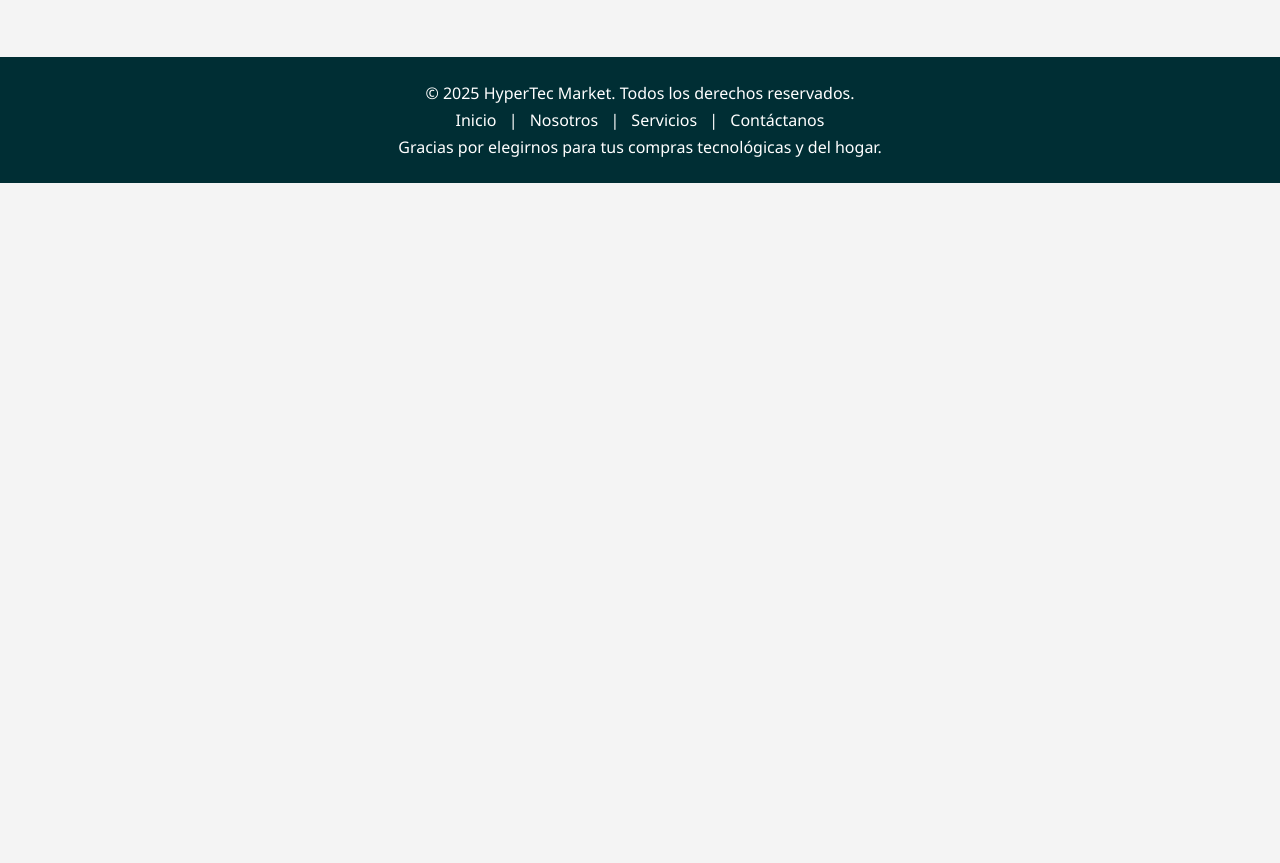
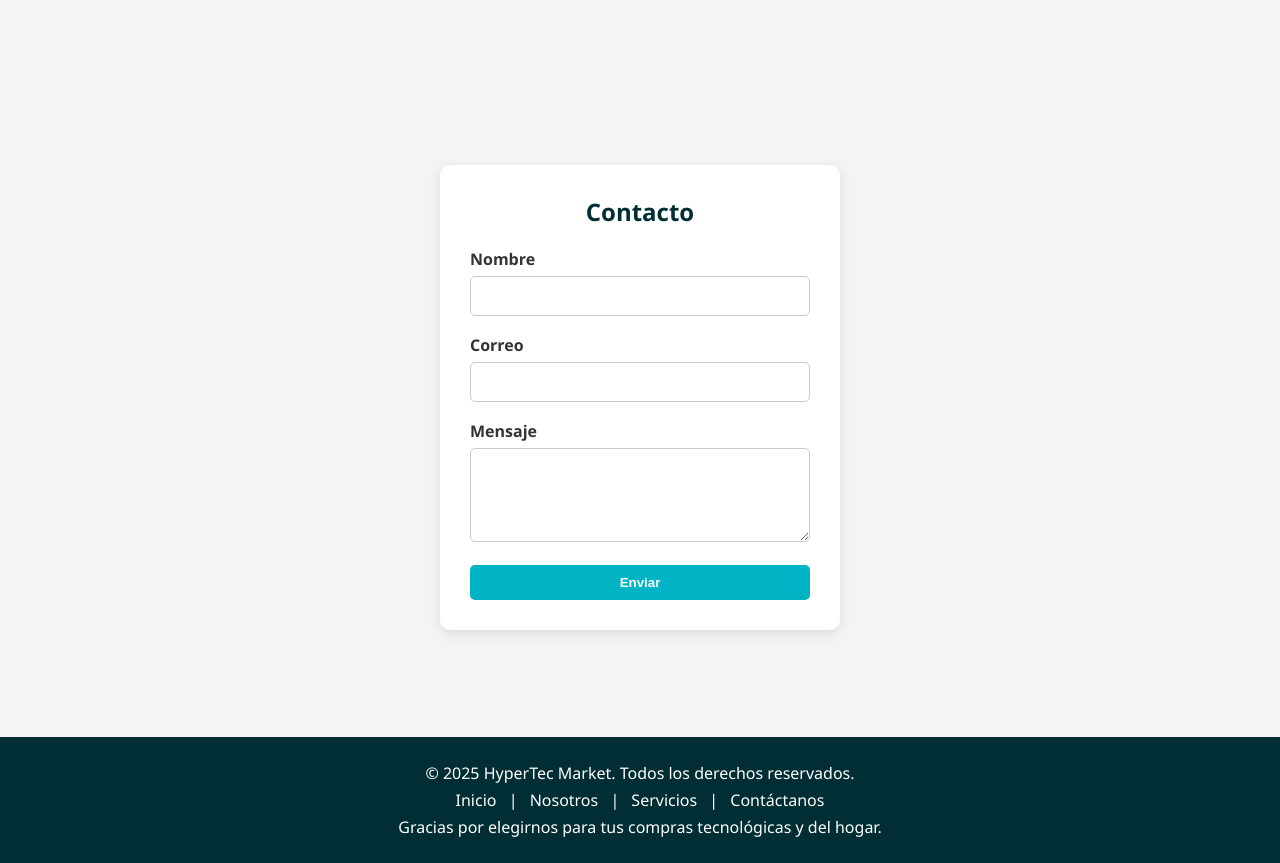
Before and after one commit to J4mesC4still0/HyperTec_Pagina, a plain HTML site: page index.html in a window 1280 px wide. Shown: the part 236-1099 px from the top of the page. Before the commit the page ends 800 px from the top, so only its background shows below. Drawn offline with Linux system fonts and the light colour scheme.

Commit message:
se agregó un formulario temporal en index. y sus estilos en un bloque dentro del css

```diff
--- a/SRC/style.css
+++ b/SRC/style.css
@@ -90,3 +90,67 @@
   .footer-nav a:hover {
     color: #00b8a9; /* Color de resaltado opcional al pasar el ratón por encima */
   }
+
+
+
+
+
+
+  /* estilos formulario index */
+
+  .contact-form-container {
+    display: flex;
+    align-items: center;
+    justify-content: center;
+    height: calc(100vh - 120px); /* Descuenta header y footer si están fijos */
+    background-color: #f4f4f4;
+    padding: 20px;
+  }
+
+  .contact-form {
+    background: #fff;
+    padding: 30px;
+    border-radius: 10px;
+    box-shadow: 0 4px 12px rgba(0,0,0,0.1);
+    width: 100%;
+    max-width: 400px;
+  }
+
+  .contact-form h2 {
+    margin-bottom: 20px;
+    text-align: center;
+    color: #002E34;
+  }
+
+  .contact-form label {
+    display: block;
+    margin-bottom: 6px;
+    font-weight: bold;
+    color: #333;
+  }
+
+  .contact-form input,
+  .contact-form textarea {
+    width: 100%;
+    padding: 10px;
+    margin-bottom: 18px;
+    border: 1px solid #ccc;
+    border-radius: 5px;
+    font-family: inherit;
+  }
+
+  .contact-form button {
+    width: 100%;
+    padding: 10px;
+    background-color: #00B4C6;
+    color: white;
+    border: none;
+    border-radius: 5px;
+    font-weight: bold;
+    cursor: pointer;
+    transition: background-color 0.3s ease;
+  }
+
+  .contact-form button:hover {
+    background-color: #009eaf;
+  }
--- a/index.html
+++ b/index.html
@@ -30,6 +30,24 @@
         </section>
     </main>
 
+    <div class="contact-form-container">
+        <form class="contact-form">
+          <h2>Contacto</h2>
+
+          <label for="nombre">Nombre</label>
+          <input type="text" id="nombre" name="nombre" required>
+
+          <label for="correo">Correo</label>
+          <input type="email" id="correo" name="correo" required>
+
+          <label for="mensaje">Mensaje</label>
+          <textarea id="mensaje" name="mensaje" rows="4" required></textarea>
+
+          <button type="submit">Enviar</button>
+        </form>
+      </div>
+
+
 
     <footer class="main-footer">
         <div class="footer-content">
```
